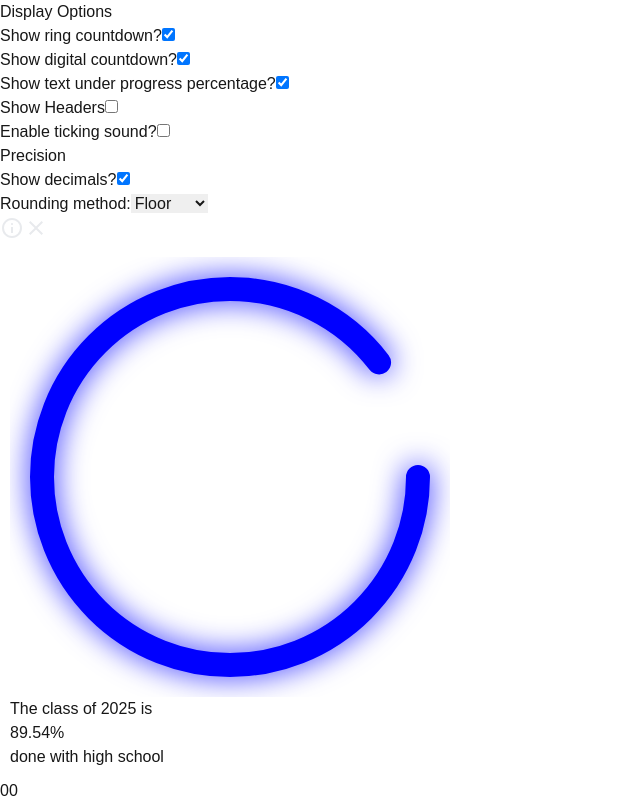
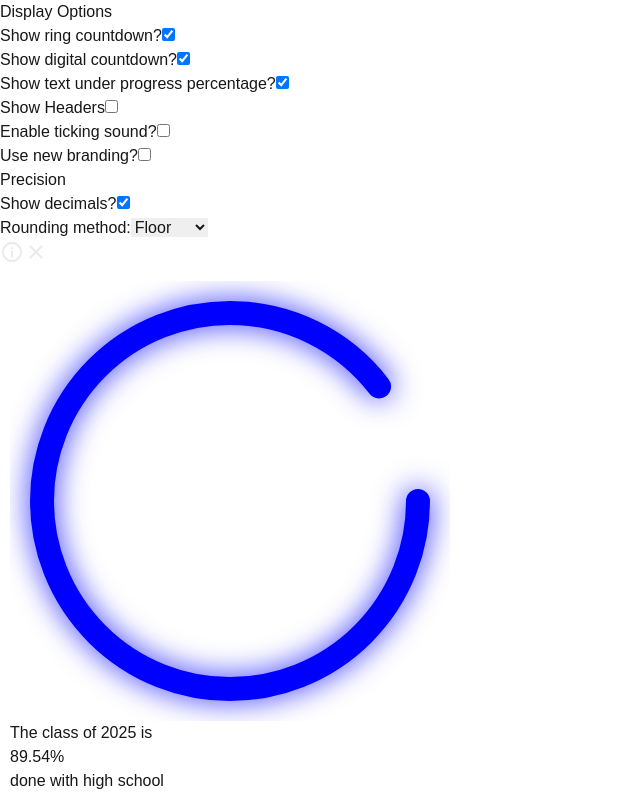
Before and after one commit to beck1888/hs-progress-countdown, a Next.js app: page / in a window 1280 px wide. Both pictures are taken after a click on the button 36 px from the left and 12 px from the top of the page. Shown: the top 800 px of the page, without its empty margins (0-640 px from the left). Built offline with nearby package versions, Linux system fonts and the light colour scheme; no server answers.

Commit message:
Add new branding toggle and update title dynamically based on user preference

```diff
--- a/src/app/layout.tsx
+++ b/src/app/layout.tsx
@@ -1,6 +1,9 @@
+"use client";
+
 import type { Metadata } from "next";
 import { Geist, Geist_Mono } from "next/font/google";
 import "./globals.css";
+import { useState, useEffect } from "react";
 
 const geistSans = Geist({
   variable: "--font-geist-sans",
@@ -12,18 +15,28 @@ const geistMono = Geist_Mono({
   subsets: ["latin"],
 });
 
-export const metadata: Metadata = {
-  title: "KJHS Graduation Countdown",
-  description: "A countdown to when the class of 2025 graduates KJHS.",
-};
-
 export default function RootLayout({
   children,
 }: Readonly<{
   children: React.ReactNode;
 }>) {
+  const [useNewBranding, setUseNewBranding] = useState(false);
+
+  useEffect(() => {
+    // Fetch the branding setting from local storage or a global state
+    const brandingSetting = localStorage.getItem("useNewBranding") === "true";
+    setUseNewBranding(brandingSetting);
+  }, []);
+
+  useEffect(() => {
+    document.title = useNewBranding ? "KHS Graduation Countdown" : "KJHS Graduation Countdown";
+  }, [useNewBranding]);
+
   return (
     <html lang="en">
+      <head>
+        <meta name="description" content="A countdown to when the class of 2025 graduates." />
+      </head>
       <body
         className={`${geistSans.variable} ${geistMono.variable} antialiased`}
       >
--- a/src/components/CountdownPage.tsx
+++ b/src/components/CountdownPage.tsx
@@ -44,6 +44,7 @@ const CountdownPage = () => {
   const [roundingMethod, setRoundingMethod] = useState<'floor' | 'nearest'>('floor');
   const [showHeaders, setShowHeaders] = useState(false);
   const [enableTickingSound, setEnableTickingSound] = useState(false);
+  const [useNewBranding, setUseNewBranding] = useState(false); // Add this
   const tickingSoundRef = useRef<HTMLAudioElement | null>(null);
 
   const handleToggleInfo = () => {
@@ -56,19 +57,67 @@ const CountdownPage = () => {
     if (!showSettings) setShowInfoBox(false);
   };
 
-  const handleToggleDecimals = () => setShowDecimals(!showDecimals);
+  const handleToggleDecimals = () => {
+    setShowDecimals((prev) => {
+      const newValue = !prev;
+      localStorage.setItem("showDecimals", JSON.stringify(newValue));
+      return newValue;
+    });
+  };
+
   const handleToggleDigital = () => {
-    if (showDigital && !showRing) setShowRing(true);
-    setShowDigital(!showDigital);
+    setShowDigital((prev) => {
+      const newValue = !prev;
+      localStorage.setItem("showDigital", JSON.stringify(newValue));
+      return newValue;
+    });
   };
+
   const handleToggleRing = () => {
-    if (showRing && !showDigital) setShowDigital(true);
-    setShowRing(!showRing);
+    setShowRing((prev) => {
+      const newValue = !prev;
+      localStorage.setItem("showRing", JSON.stringify(newValue));
+      return newValue;
+    });
   };
-  const handleToggleText = () => setShowText(!showText);
-  const handleChangeRoundingMethod = (method: 'floor' | 'nearest') => setRoundingMethod(method);
-  const handleToggleHeaders = () => setShowHeaders(!showHeaders);
-  const handleToggleTickingSound = () => setEnableTickingSound(!enableTickingSound);
+
+  const handleToggleText = () => {
+    setShowText((prev) => {
+      const newValue = !prev;
+      localStorage.setItem("showText", JSON.stringify(newValue));
+      return newValue;
+    });
+  };
+
+  const handleChangeRoundingMethod = (method: 'floor' | 'nearest') => {
+    setRoundingMethod(method);
+    localStorage.setItem("roundingMethod", method);
+  };
+
+  const handleToggleHeaders = () => {
+    setShowHeaders((prev) => {
+      const newValue = !prev;
+      localStorage.setItem("showHeaders", JSON.stringify(newValue));
+      return newValue;
+    });
+  };
+
+  const handleToggleTickingSound = () => {
+    setEnableTickingSound((prev) => {
+      const newValue = !prev;
+      localStorage.setItem("enableTickingSound", JSON.stringify(newValue));
+      return newValue;
+    });
+  };
+
+  const handleToggleBranding = () => {
+    setUseNewBranding((prev) => {
+      const newValue = !prev;
+      localStorage.setItem("useNewBranding", JSON.stringify(newValue));
+      window.location.reload(); // Refresh the page
+      return newValue;
+    });
+  };
 
   // Move the update logic outside of useEffect to prevent infinite loops
   const updateCountdown = () => {
@@ -112,6 +161,17 @@ const CountdownPage = () => {
     }
   }, [enableTickingSound]);
 
+  useEffect(() => {
+    setShowDecimals(JSON.parse(localStorage.getItem("showDecimals") || "true"));
+    setShowDigital(JSON.parse(localStorage.getItem("showDigital") || "true"));
+    setShowRing(JSON.parse(localStorage.getItem("showRing") || "true"));
+    setShowText(JSON.parse(localStorage.getItem("showText") || "true"));
+    setRoundingMethod(localStorage.getItem("roundingMethod") as 'floor' | 'nearest' || 'floor');
+    setShowHeaders(JSON.parse(localStorage.getItem("showHeaders") || "false"));
+    setEnableTickingSound(JSON.parse(localStorage.getItem("enableTickingSound") || "false"));
+    setUseNewBranding(JSON.parse(localStorage.getItem("useNewBranding") || "false"));
+  }, []);
+
   return (
     <div className="min-h-screen bg-black p-4 md:p-8 text-white flex flex-col items-center">
       {showHeaders && (
@@ -132,7 +192,7 @@ const CountdownPage = () => {
               border: '1px solid rgba(251, 191, 36, 0.2)'
             }}
           >
-            KJHS Class of 2025
+            {useNewBranding ? 'KHS Class of 2025' : 'KJHS Class of 2025'}
           </h2>
         </>
       )}
@@ -157,7 +217,9 @@ const CountdownPage = () => {
         onToggleText={handleToggleText}
         onToggleHeaders={handleToggleHeaders}
         onToggleTickingSound={handleToggleTickingSound}
-        onChangeRoundingMethod={handleChangeRoundingMethod}
+        useNewBranding={useNewBranding} // Add this
+        onToggleBranding={handleToggleBranding} // Add this
+        onChangeRoundingMethod={handleChangeRoundingMethod} // Add this
       />
       <div className="absolute bottom-4 right-4 flex flex-col space-y-2">
         <button
--- a/src/components/ui/Settings.tsx
+++ b/src/components/ui/Settings.tsx
@@ -7,14 +7,16 @@ interface SettingsProps {
   showRing: boolean;
   showText: boolean;
   showHeaders: boolean;
-  enableTickingSound: boolean; // Add this
+  enableTickingSound: boolean;
+  useNewBranding: boolean; // Add this
   roundingMethod: 'floor' | 'nearest';
   onToggleDecimals: () => void;
   onToggleDigital: () => void;
   onToggleRing: () => void;
   onToggleText: () => void;
   onToggleHeaders: () => void;
-  onToggleTickingSound: () => void; // Add this
+  onToggleTickingSound: () => void;
+  onToggleBranding: () => void; // Add this
   onChangeRoundingMethod: (method: 'floor' | 'nearest') => void;
 }
 
@@ -25,14 +27,16 @@ const Settings: React.FC<SettingsProps> = ({
   showRing,
   showText,
   showHeaders,
-  enableTickingSound, // Add this
+  enableTickingSound,
+  useNewBranding, // Add this
   roundingMethod,
   onToggleDecimals,
   onToggleDigital,
   onToggleRing,
   onToggleText,
   onToggleHeaders,
-  onToggleTickingSound, // Add this
+  onToggleTickingSound,
+  onToggleBranding, // Add this
   onChangeRoundingMethod,
 }) => {
   if (!isOpen) return null;
@@ -117,6 +121,20 @@ const Settings: React.FC<SettingsProps> = ({
             </div>
           </label>
         </div>
+        <div className="flex items-center justify-between mb-2">
+          <span>Use new branding?</span>
+          <label className="inline-flex items-center cursor-pointer">
+            <input
+              type="checkbox"
+              className="sr-only"
+              checked={useNewBranding}
+              onChange={onToggleBranding}
+            />
+            <div className="w-10 h-5 bg-gray-600 rounded-full relative">
+              <div className={`absolute left-0 top-0 w-5 h-5 bg-white rounded-full transform transition-all ${useNewBranding ? 'translate-x-5 bg-blue-500' : ''}`} />
+            </div>
+          </label>
+        </div>
       </div>
       <div>
         <h3 className="text-lg font-bold text-gray-300 mb-2">Precision</h3>
```
